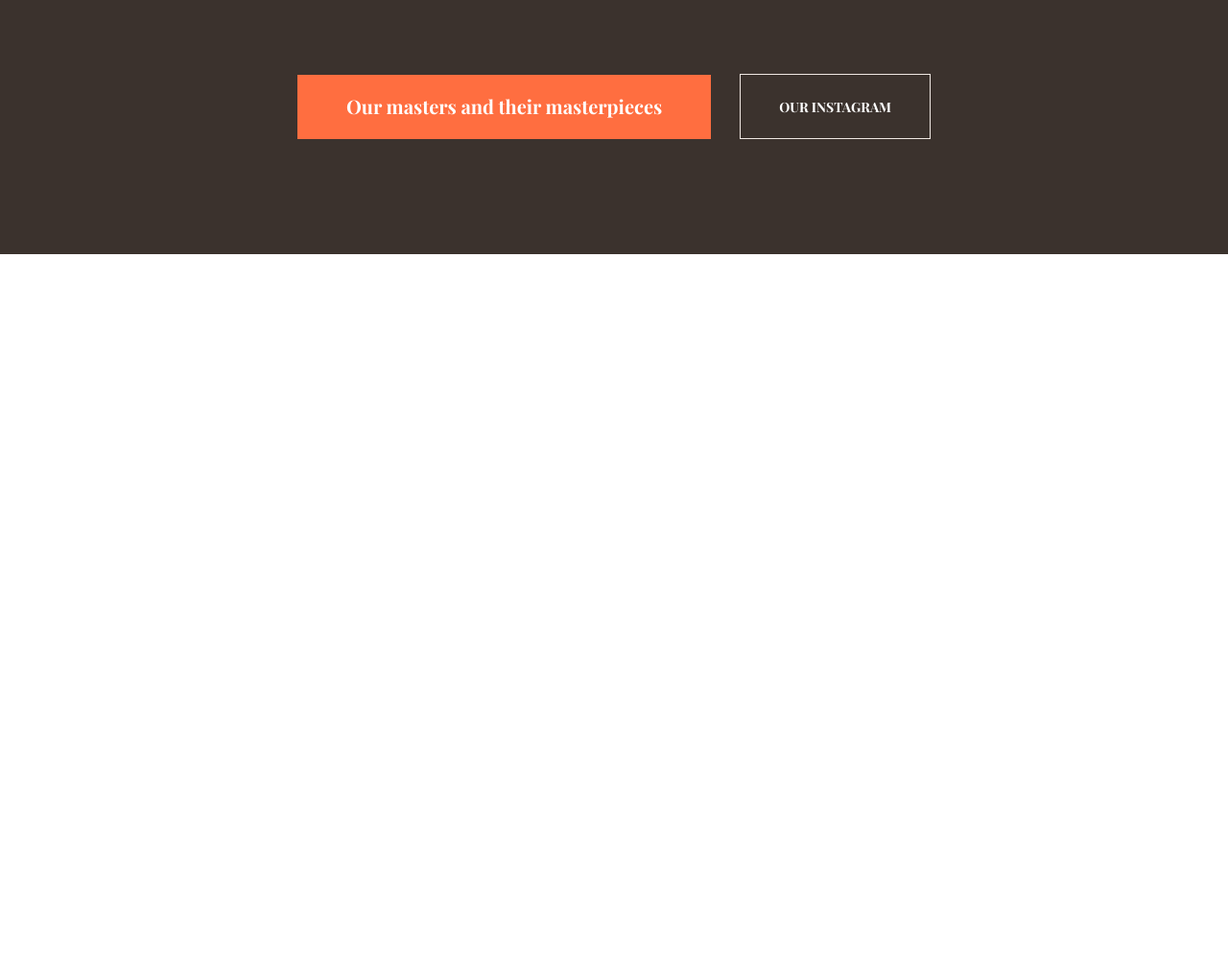
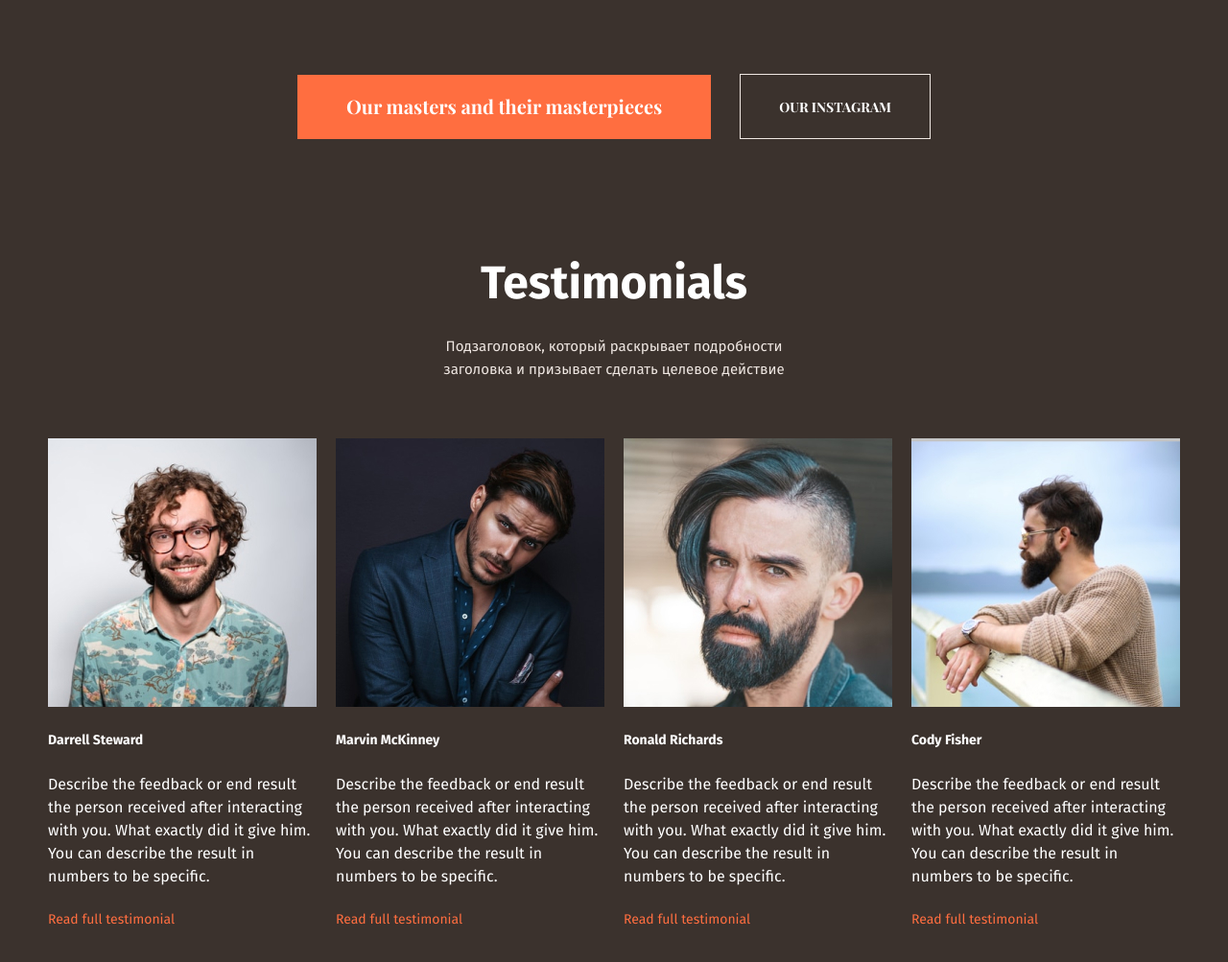
Before and after one commit to weresoti/Cool_Barber, a plain HTML site: page index.html in a window 1280 px wide. Shown: the part 2503-3506 px from the top of the page at 96% size. Before the commit the page ends 2768 px from the top, so only its background shows below. Drawn offline with nearby package versions, Linux system fonts and the light colour scheme.

Commit message:
testimonials

```diff
--- a/index.html
+++ b/index.html
@@ -160,6 +160,78 @@
                </div>
             </div>
          </section>
+         <section class="testimonials">
+            <div class="container">
+               <h2 class="testimonials__title title">
+                  Testimonials
+               </h2>
+               <p class="testimonials__subtitle subtitle">
+                  Подзаголовок, который раскрывает подробности <br/> заголовка и призывает сделать целевое действие
+               </p>
+               <div class="testimonials__slider swiper-container">
+                  <div class="swiper-wrapper">
+                     <div class="swiper-slide">
+                        <div class="swiper-slide__img">
+                           <img src="img/slider1/1.jpg" alt="">
+                        </div>
+                        <div class="swiper-slide__name">
+                           Darrell Steward
+                        </div>
+                        <p class="swiper-slide__text">
+                           Describe the feedback or end result the person received after interacting with you. What exactly did it give him. You can describe the result in numbers to be specific.
+                        </p>
+                        <a href="" class="swiper-slide__link">
+                           Read full testimonial
+                        </a>
+                     </div>
+                     <div class="swiper-slide">
+                        <div class="swiper-slide__img">
+                           <img src="img/slider1/2.jpg" alt="">
+                        </div>
+                        <div class="swiper-slide__name">
+                           Marvin McKinney
+                        </div>
+                        <p class="swiper-slide__text">
+                           Describe the feedback or end result the person received after interacting with you. What exactly did it give him. You can describe the result in numbers to be specific.
+                        </p>
+                        <a href="" class="swiper-slide__link">
+                           Read full testimonial
+                        </a>
+                     </div>
+                     <div class="swiper-slide">
+                        <div class="swiper-slide__img">
+                           <img src="img/slider1/3.jpg" alt="">
+                        </div>
+                        <div class="swiper-slide__name">
+                           Ronald Richards
+                        </div>
+                        <p class="swiper-slide__text">
+                           Describe the feedback or end result the person received after interacting with you. What exactly did it give him. You can describe the result in numbers to be specific.
+                        </p>
+                        <a href="" class="swiper-slide__link">
+                           Read full testimonial
+                        </a>
+                     </div>
+                     <div class="swiper-slide">
+                        <div class="swiper-slide__img">
+                           <img src="img/slider1/4.jpg" alt="">
+                        </div>
+                        <div class="swiper-slide__name">
+                           Cody Fisher
+                        </div>
+                        <p class="swiper-slide__text">
+                           Describe the feedback or end result the person received after interacting with you. What exactly did it give him. You can describe the result in numbers to be specific.
+                        </p>
+                        <a href="" class="swiper-slide__link">
+                           Read full testimonial
+                        </a>
+                     </div>
+                  </div>
+                  <div class="swiper-button-prev"></div>
+                  <div class="swiper-button-next"></div>
+               </div>
+            </div>
+         </section>
       </div>
       <footer class="footer">
          <div class="container">
--- a/js/script.js
+++ b/js/script.js
@@ -3,3 +3,26 @@ document.querySelector('.header__burger').onclick = function() {
    document.querySelector('.header__burger').classList.toggle('active')
    $('body').toggleClass('lock')
 }
+
+new Swiper ('.swiper-container',{
+	navigation: {
+		nextEl: '.swiper-button-next',
+		prevEl: '.swiper-button-prev'
+	},
+	/*centeredSlides: true,*/
+	spaceBetween: 20,
+	slidesPerView: "auto",
+	watchOverflow: true,
+	initialSlide: 0,
+	/*loop: true,*/
+	autoplay: {
+		delay: 5000,
+		stopOnLastSlide: false,
+		disableOnIteration: false,
+	},
+   /*effect: 'flip',
+   flipEffect: {
+      slideShadows: true,
+      limitRotation: true,
+   }*/
+});
--- a/scss/style.scss
+++ b/scss/style.scss
@@ -405,7 +405,6 @@ body {
   display: flex;
   justify-content: space-between;
   flex-wrap: wrap;
-
 }
 .about__columns-right {
 }
@@ -438,10 +437,60 @@ body {
     //color: #000 !important;
     background: #ff6e40;
     transition: all 0.4s cubic-bezier(0.42, 0, 0.58, 1);
-    border: 1px solid #FF6E40;;
+    border: 1px solid #ff6e40;
   }
 }
 .btn_transparent {
+}
+
+/*Testimonials*/ ////////////////////////////////////////////////////////
+
+.testimonials {
+  padding: 0 0 154px 0;
+}
+.testimonials__title {
+  margin: 0 0 24px 0;
+}
+.title {
+}
+.testimonials__subtitle {
+  margin: 0 auto 60px auto;
+}
+.subtitle {
+}
+.testimonials__slider {
+}
+.swiper-container {
+  margin: 0 auto;
+}
+.swiper-wrapper {
+}
+.swiper-slide {
+  width: 280px !important;
+}
+.swiper-slide__img {
+  margin: 0 0 24px 0;
+  width: 280px;
+  height: 280px;
+  img {
+    max-width: 100%;
+    max-height: 100%;
+  }
+}
+.swiper-slide__name {
+  margin: 0 0 24px 0;
+  font-weight: bold;
+  font-size: 14px;
+  line-height: 150%;
+}
+.swiper-slide__text {
+  margin: 0 0 24px 0;
+  line-height: 150%;
+}
+.swiper-slide__link {
+  color: #ff6e40;
+  font-size: 14px;
+  line-height: 135%;
 }
 
 /*Footer*/ //////////////////////////////////////////////////////////////
```
Also changed, not shown: css/style.css, img/slider1/1.jpg (added), img/slider1/2.jpg (added), img/slider1/3.jpg (added), img/slider1/4.jpg (added).
